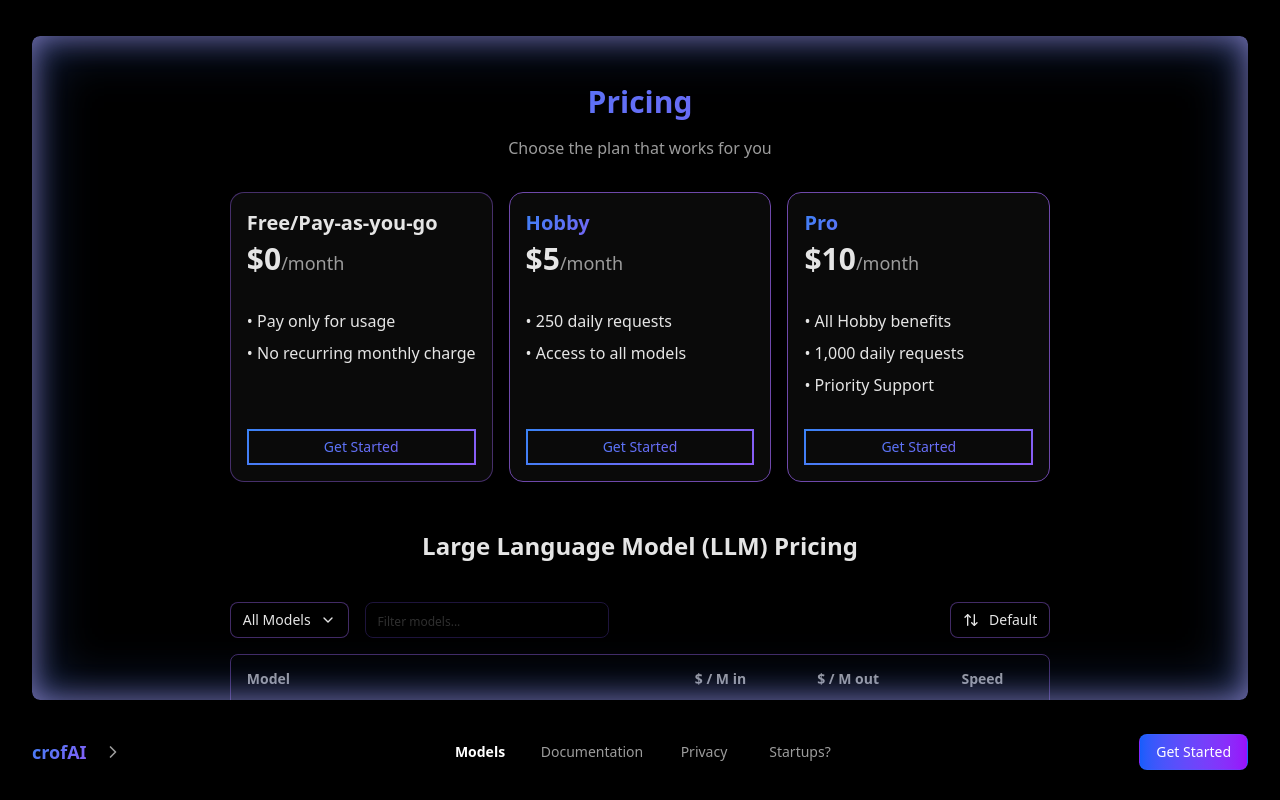
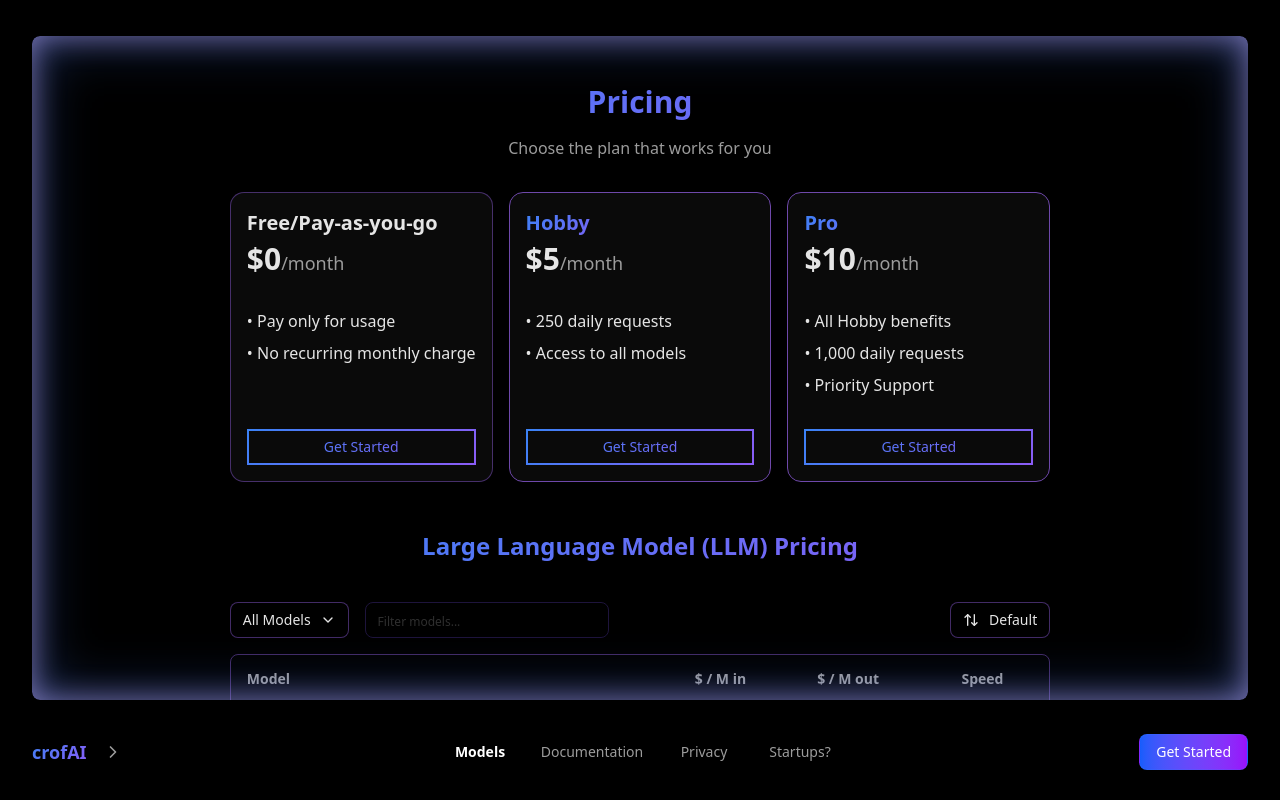
Before and after one commit to KiKaraage/crof-web, a React (Vite) app: page /pricing in a window 1280 px wide. Built offline with nearby package versions, Linux system fonts and the light colour scheme.

Commit message:
feat: add gradient text to LLM pricing header
- Apply gradient-text styling to 'Large Language Model (LLM) Pricing' header for visual consistency

```diff
--- a/src/pages/PricingPage.tsx
+++ b/src/pages/PricingPage.tsx
@@ -615,7 +615,7 @@
 
         {/* Models Pricing Section */}
         <div className="mb-12">
-          <h2 className="text-2xl font-bold mb-6 text-center">Large Language Model (LLM) Pricing</h2>
+          <h2 className="text-2xl font-bold mb-6 text-center gradient-text">Large Language Model (LLM) Pricing</h2>
 
           <div className="w-full">
             <div className="flex items-center justify-between py-4">
```
